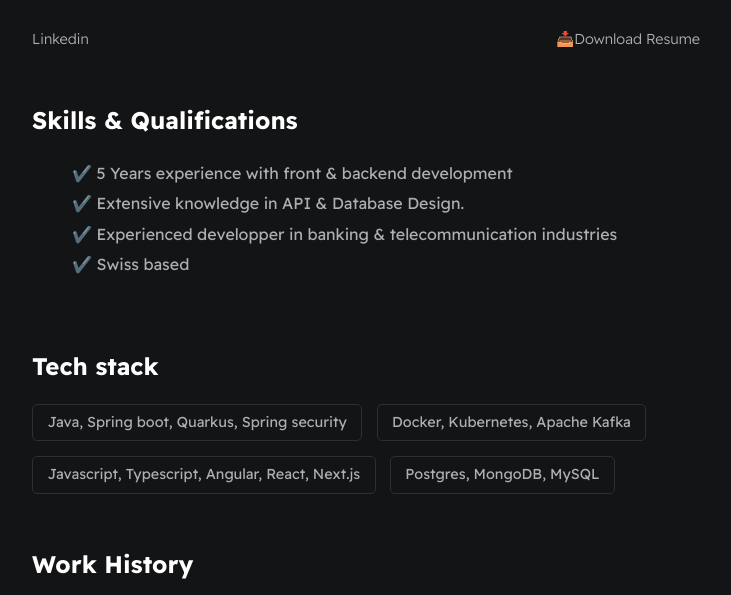
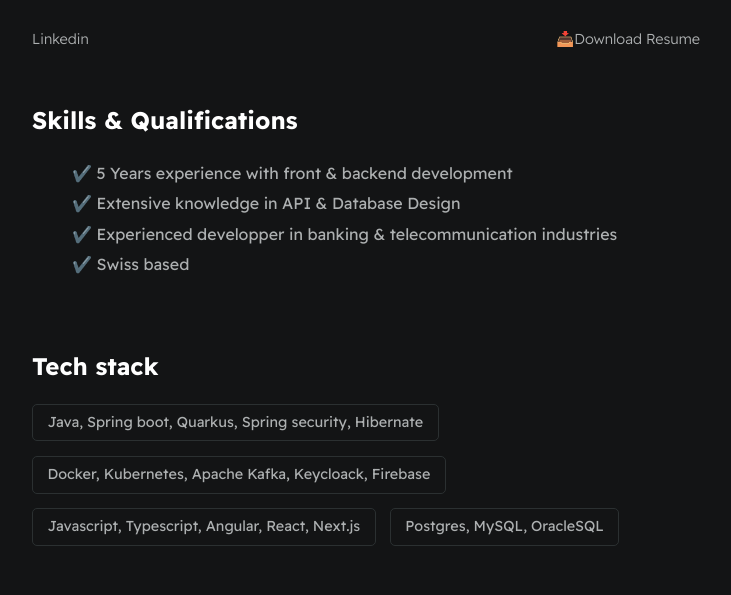
Before and after one commit to Nagflar/resume, a plain HTML site: page index.html in a window 1280 px wide. Shown: the part 347-942 px from the top of the page, without its empty margins (274-1005 px from the left). Drawn offline with Linux system fonts and the light colour scheme.

Commit message:
small changes

```diff
--- a/index.html
+++ b/index.html
@@ -32,7 +32,7 @@
                 <h2>Skills & Qualifications</h2>
                 <ul id="qualifications--list">
                     <li>✔️ 5 Years experience with front & backend development</li>
-                    <li>✔️ Extensive knowledge in API & Database Design.</li>
+                    <li>✔️ Extensive knowledge in API & Database Design</li>
                     <li>✔️ Experienced developper in banking & telecommunication industries </li>
                     <li>✔️ Swiss based</li>
                 </ul>
@@ -42,10 +42,10 @@
                 <h2>Tech stack</h2>
 
                 <div id="wrapper--techstack__items">
-                    <div class="card--techstack"><span>Java, Spring boot, Quarkus, Spring security</span></div>
-                    <div class="card--techstack"><span>Docker, Kubernetes, Apache Kafka</span></div>
+                    <div class="card--techstack"><span>Java, Spring boot, Quarkus, Spring security, Hibernate</span></div>
+                    <div class="card--techstack"><span>Docker, Kubernetes, Apache Kafka, Keycloack, Firebase</span></div>
                     <div class="card--techstack"><span>Javascript, Typescript, Angular, React, Next.js</span></div>
-                    <div class="card--techstack"><span>Postgres, MongoDB, MySQL</span></div>
+                    <div class="card--techstack"><span>Postgres, MySQL, OracleSQL</span></div>
                 </div>
             </section>
 
@@ -130,7 +130,7 @@
                 </div>
 
                 <div class="card--project">
-                    <a><span>🏅 </span>Powerlifter (S220/B170/D270)</a>
+                    <a><span>🏅 </span>Powerlifter (S220/B175/D270)</a>
                 </div>
             </section>
 
```
